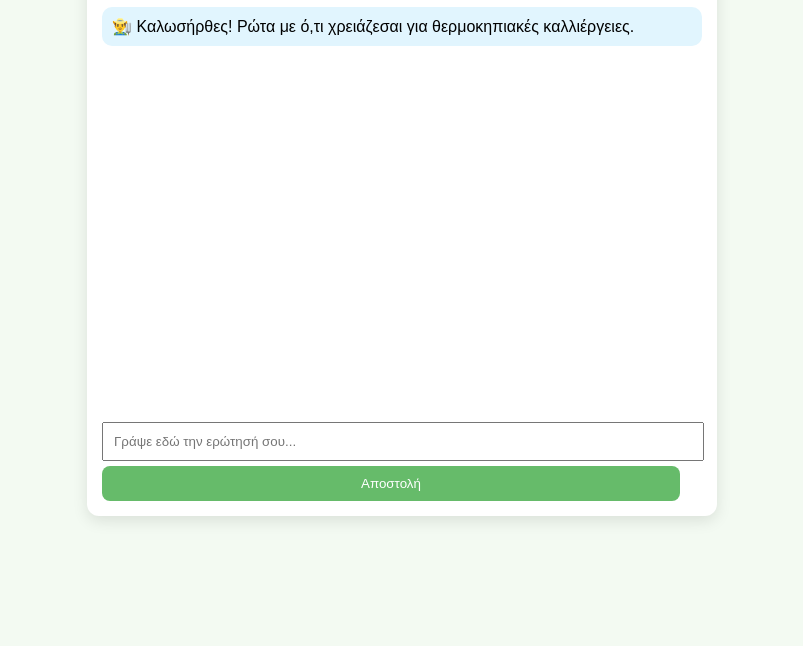
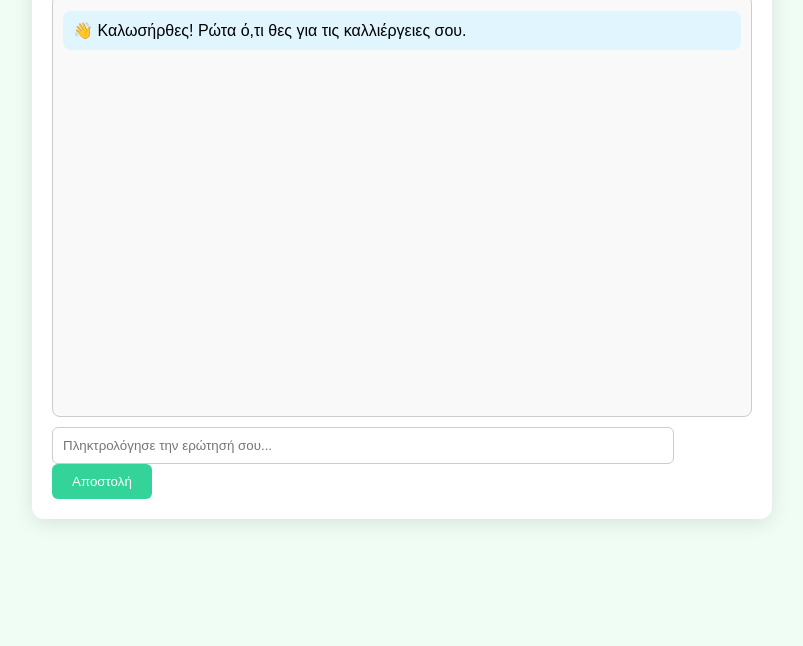
Before and after one commit to vaggospat/agrobot1, a plain HTML site: page index.html in a window 1280 px wide. Shown: the part 154-800 px from the top of the page, without its empty margins (238-1041 px from the left). Drawn offline with Linux system fonts and the light colour scheme.

Commit message:
Add files via upload

```diff
--- a/index.html
+++ b/index.html
@@ -1,20 +1,19 @@
-
 <!DOCTYPE html>
 <html lang="el">
 <head>
-    <meta charset="UTF-8">
-    <title>AgroBot - Ο έξυπνος βοηθός αγροτών</title>
-    <link rel="stylesheet" href="styles.css">
+  <meta charset="UTF-8" />
+  <title>AgroBot - Ο Έξυπνος Βοηθός Αγροτών</title>
+  <link rel="stylesheet" href="styles.css" />
 </head>
 <body>
-    <div class="container">
-        <h1>🌱 AgroBot - Ο έξυπνος βοηθός αγροτών</h1>
-        <div id="chatbox">
-            <div class="message bot">👨‍🌾 Καλωσήρθες! Ρώτα με ό,τι χρειάζεσαι για θερμοκηπιακές καλλιέργειες.</div>
-        </div>
-        <input type="text" id="userInput" placeholder="Γράψε εδώ την ερώτησή σου...">
-        <button onclick="sendMessage()">Αποστολή</button>
+  <div class="container">
+    <h1>🌿 AgroBot - Ο έξυπνος βοηθός θερμοκηπίου</h1>
+    <div id="chatbox" class="chatbox">
+      <div class="message bot">👋 Καλωσήρθες! Ρώτα ό,τι θες για τις καλλιέργειες σου.</div>
     </div>
-    <script src="script.js"></script>
+    <input type="text" id="userInput" placeholder="Πληκτρολόγησε την ερώτησή σου..." />
+    <button onclick="sendMessage()">Αποστολή</button>
+  </div>
+  <script src="script.js"></script>
 </body>
 </html>
--- a/script.js
+++ b/script.js
@@ -2,53 +2,37 @@ async function sendMessage() {
   const userInput = document.getElementById('userInput');
   const chatbox = document.getElementById('chatbox');
   const message = userInput.value.trim();
-
   if (message === "") return;
 
-  // Εμφανίζει το μήνυμα του χρήστη
   const userMessage = document.createElement('div');
   userMessage.className = 'message user';
   userMessage.textContent = message;
   chatbox.appendChild(userMessage);
-
-  // Καθαρίζει το πεδίο εισαγωγής
   userInput.value = "";
 
-  // Εμφανίζει προσωρινό μήνυμα φόρτωσης
   const botMessage = document.createElement('div');
   botMessage.className = 'message bot';
   botMessage.textContent = "🔄 Αναλύω την ερώτησή σου...";
   chatbox.appendChild(botMessage);
-
   chatbox.scrollTop = chatbox.scrollHeight;
 
   try {
-    // Καλεί το backend API
     const response = await fetch("/api/chat", {
       method: "POST",
-      headers: {
-        "Content-Type": "application/json"
-      },
+      headers: { "Content-Type": "application/json" },
       body: JSON.stringify({ message })
     });
 
     const data = await response.json();
-
-    // Εμφανίζει την απάντηση του AgroBot
     botMessage.textContent = data.reply;
-
   } catch (error) {
-    botMessage.textContent = "❌ Υπήρξε κάποιο πρόβλημα. Προσπάθησε ξανά.";
-    console.error("Error fetching AgroBot reply:", error);
+    botMessage.textContent = "⚠️ Σφάλμα κατά την επικοινωνία με τον AgroBot.";
+    console.error(error);
   }
 
   chatbox.scrollTop = chatbox.scrollHeight;
 }
 
-// Υποστήριξη πατήματος Enter στο πεδίο εισαγωγής
-const inputField = document.getElementById('userInput');
-inputField.addEventListener('keydown', function(e) {
-  if (e.key === 'Enter') {
-    sendMessage();
-  }
+document.getElementById('userInput').addEventListener('keydown', function(e) {
+  if (e.key === 'Enter') sendMessage();
 });
--- a/styles.css
+++ b/styles.css
@@ -1,45 +1,53 @@
 
 body {
   font-family: Arial, sans-serif;
-    background-color: #f3faf2;
+  background-color: #f0fdf4;
   display: flex;
   justify-content: center;
-    padding: 20px;
+  padding: 40px;
 }
 .container {
-    width: 600px;
-    background-color: #ffffff;
+  width: 100%;
+  max-width: 700px;
+  background: white;
   border-radius: 12px;
-    padding: 15px;
-    box-shadow: 0 5px 15px rgba(0,0,0,0.1);
+  padding: 20px;
+  box-shadow: 0 4px 20px rgba(0,0,0,0.1);
 }
-#chatbox {
+.chatbox {
   height: 400px;
   overflow-y: auto;
+  border: 1px solid #ccc;
+  padding: 10px;
   margin-bottom: 10px;
+  border-radius: 8px;
+  background: #f9f9f9;
 }
 .message {
   padding: 10px;
-    border-radius: 10px;
-    margin-bottom: 8px;
+  border-radius: 8px;
+  margin: 5px 0;
 }
-.bot {
-    background-color: #e1f5fe;
+.message.bot {
+  background: #e1f5fe;
   text-align: left;
 }
-.user {
-    background-color: #c8e6c9;
+.message.user {
+  background: #d0f0c0;
   text-align: right;
 }
-input, button {
+input {
+  width: calc(100% - 100px);
   padding: 10px;
-    width: calc(100% - 22px);
-    margin-top: 5px;
+  margin-right: 5px;
+  border-radius: 6px;
+  border: 1px solid #ccc;
 }
 button {
+  padding: 10px 20px;
+  background-color: #34d399;
+  border: none;
+  color: white;
+  border-radius: 6px;
   cursor: pointer;
-    background-color: #66bb6a;
-    color: white;
-    border: none;
-    border-radius: 8px;
 }
```
Lines whose indentation alone changed are shown as unchanged.
